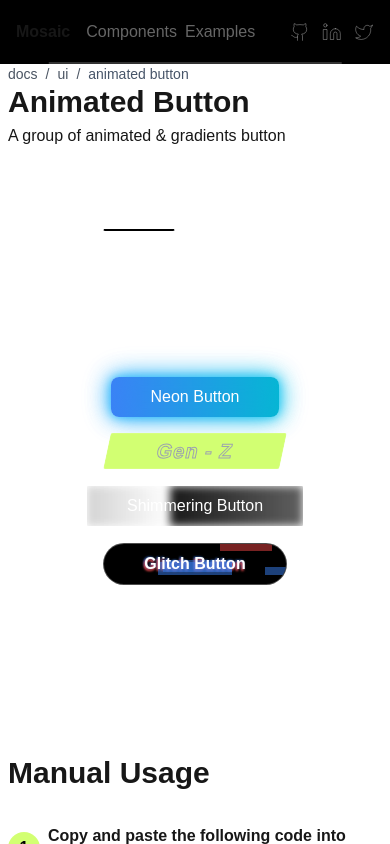
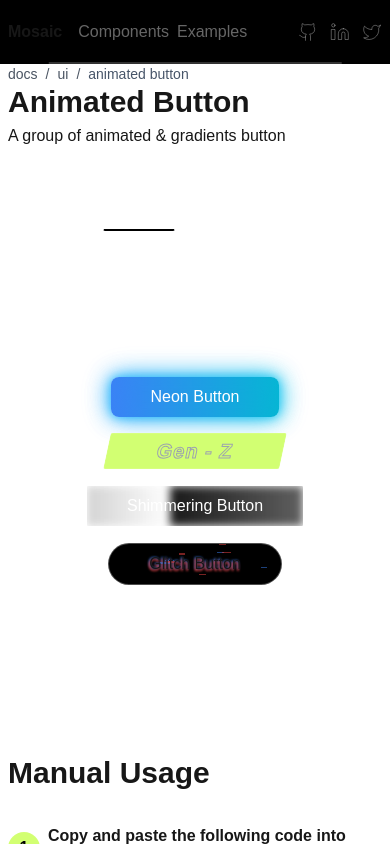
Before and after one commit to aniimessh/mosaic-ui, a Next.js app: page /docs/ui/animated-button in a window 390 px wide. Built offline with nearby package versions, Linux system fonts and the light colour scheme; what tailwind-clip-path would draw is missing.

Commit message:
responsiveness handled

```diff
--- a/src/app/(docs)/docs/ui/animated-button/page.tsx
+++ b/src/app/(docs)/docs/ui/animated-button/page.tsx
@@ -34,7 +34,7 @@ const AnimatedButtonPage = () => {
                 Copy and paste the following code into your project
               </p>
             </div>
-            <section className="ml-20">
+            <section className="ml-10">
               <DefaultCodeBlock />
             </section>
           </div>
--- a/src/app/page.tsx
+++ b/src/app/page.tsx
@@ -7,7 +7,7 @@ import React from "react";
 const Home = () => {
   const router = useRouter();
   return (
-    <div className=" container mx-auto w-full flex p-20 justify-center">
+    <div className=" container mx-auto w-full flex lg:p-20 pt-20 items-center justify-center">
       <div className="lg:w-1/2 w-full flex flex-col items-center gap-10">
         <p className="relative flex items-center text-sm rounded-full cursor-default border border-transparent bg-gradient-to-l from-purple-500 via-pink-500 to-blue-500 bg-[length:200%_200%] animate-circular">
           <span className="relative bg-black px-4 py-1  rounded-full">
@@ -22,7 +22,7 @@ const Home = () => {
           omnis eum! Iure, culpa quas? Nisi tempora consequatur eius unde
           facere.
         </p>
-        <div className="flex justify-between items-center w-1/2 gap-5">
+        <div className="flex flex-col lg:flex-row justify-between items-center lg:w-1/2 w-full gap-5">
           <button
             type="button"
             className="bg-white group flex items-center justify-center gap-2 text-black w-[200px] py-2 rounded-md  hover:outline-white/30 transition-all duration-200"
--- a/src/components/navbar/navbar.tsx
+++ b/src/components/navbar/navbar.tsx
@@ -5,8 +5,8 @@ import React from "react";
 
 const Navbar = () => {
   return (
-    <div className="h-16 sticky bg-black top-0 z-20  w-full mx-auto">
-      <div className="h-16 mx-auto sticky flex lg:container justify-between items-center p-2 px-4 lg:px-20">
+    <div className="h-16 sticky bg-black top-0 z-20  mx-auto">
+      <div className="h-16 mx-auto sticky flex lg:container justify-between items-center p-2 lg:px-16">
         <div className="flex items-center gap-4">
           <Link href={"/"}>
             <h1 className="font-black">Mosaic</h1>
--- a/src/components/ui/button/glitchBtn/glitchButton.tsx
+++ b/src/components/ui/button/glitchBtn/glitchButton.tsx
@@ -8,9 +8,9 @@ const GlitchButton = () => {
   const generateRandomDivs = () => {
     const colors = ["bg-red-500", "bg-blue-500"]; // Color options
     const divs = [];
-    for (let i = 0; i < 5; i++) {
-      const width = `${Math.random() * 50 + 30}px`; // Random width between 30px and 80px
-      const height = `${Math.random() * 10 + 5}px`; // Random height between 5px and 15px
+    for (let i = 0; i < 10; i++) {
+      const width = `${Math.random() * 5 + 5}px`; // Random width between 30px and 80px
+      const height = `${Math.random() + 1}px`; // Random height between 5px and 15px
       const top = `${Math.random() * 100}%`; // Random top position
       const left = `${Math.random() * 100}%`; // Random left position
       const color = colors[Math.floor(Math.random() * colors.length)]; // Random color (red or blue)
@@ -38,16 +38,16 @@ const GlitchButton = () => {
   return (
     <button
       type="button"
-      className="relative px-10 py-2 bg-black border border-white/30 rounded-full text-white font-semibold overflow-hidden group"
+      className="relative px-10 py-2 bg-black border border-white/30 rounded-full font-semibold overflow-hidden group"
     >
       {randomDivs}
-      <span className="absolute top-2 inset-0 text-blue-500 blur-[1px] animate-glitch ">
+      <span className="absolute top-2 inset-0 text-blue-500 blur-[1px] animate-glitch font-extralight">
         Glitch Button
       </span>
-      <span className="absolute top-2.5 inset-0 text-red-500 blur-[1px] animate-glitch">
+      <span className="relative z-20 font-extralight">Glitch Button</span>
+      <span className="absolute top-2.5  inset-0 text-red-500 blur-[1px] animate-glitch font-extralight ">
         Glitch Button
       </span>
-      <span className="relative z-20">Glitch Button</span>
     </button>
   );
 };
```
